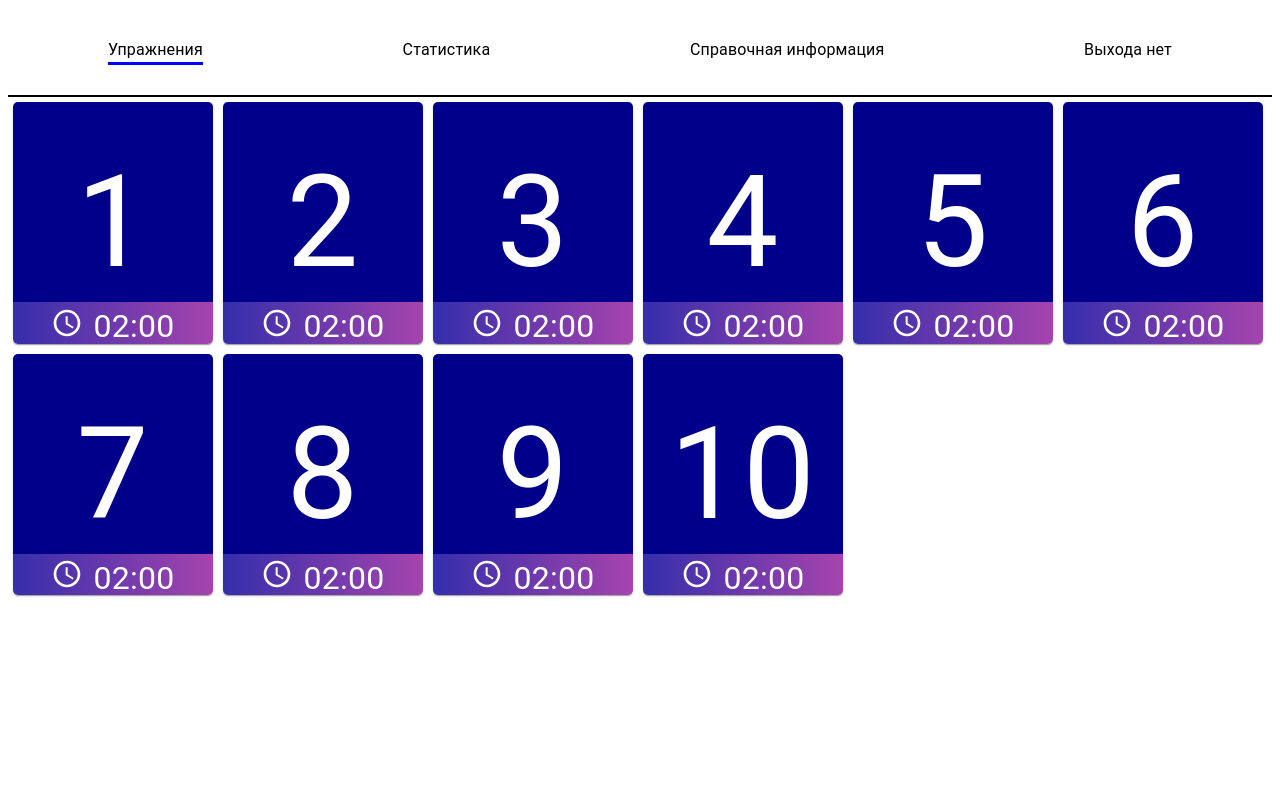
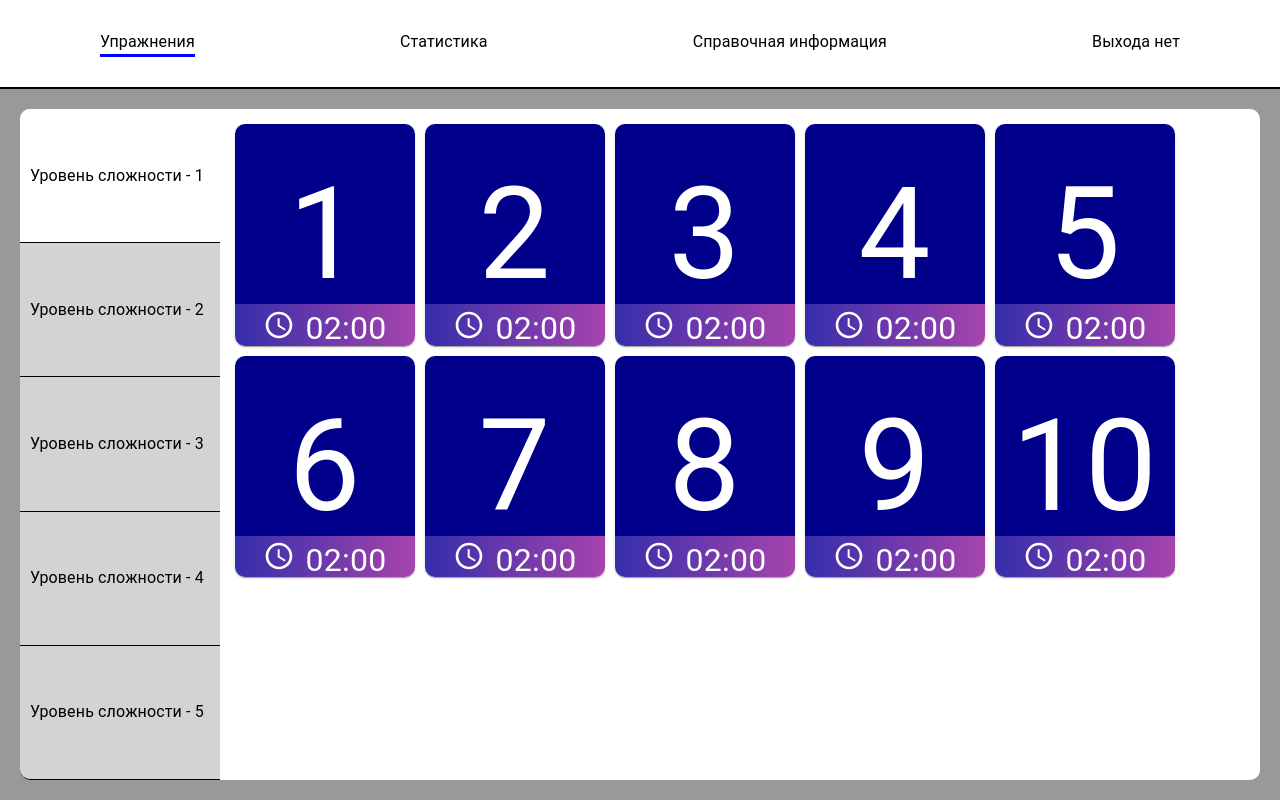
Before and after one commit to krowlexing/keyboard, a React (Vite) app: page /exercises in a window 1280 px wide. Built offline with nearby package versions, Linux system fonts and the light colour scheme.

Commit message:
finish exercises page

```diff
--- a/index.html
+++ b/index.html
@@ -6,8 +6,8 @@
         <meta name="viewport" content="width=device-width, initial-scale=1.0" />
         <title>Vite + React + TS</title>
     </head>
-    <body>
-        <div id="root"></div>
+    <body style="margin: 0">
+        <div id="root" style="margin: 0"></div>
         <script type="module" src="/src/main.tsx"></script>
     </body>
 </html>
--- a/src/components/AppHeader/styles.tsx
+++ b/src/components/AppHeader/styles.tsx
@@ -16,7 +16,7 @@ export const HeaderContainer = styled.div({
     display: "flex",
     justifyContent: "space-between",
     borderBottom: "2px solid black",
-
+    background: "white",
     padding: 30,
     paddingRight: 100,
     paddingLeft: 100,
--- /dev/null
+++ b/src/components/DifficultyLevelPane/DifficultyLevelPane.tsx
@@ -0,0 +1,33 @@
+import { Stack } from "@mui/material";
+import { DifficultyLevelTab } from "../DifficultyLevelTab";
+
+interface Props {
+    selected: number;
+    onTabClick: (diff: number) => void;
+}
+
+export function DifficultyLevelPane(props: Props) {
+    const { selected, onTabClick } = props;
+    let tabs = Array(5)
+        .fill(0)
+        .map((_, i) => (
+            <DifficultyLevelTab
+                level={`${i + 1}`}
+                selected={i == selected - 1}
+                onClick={() => onTabClick(i + 1)}
+                position={i == 0 ? "top" : i == 4 ? "bottom" : undefined}
+            />
+        ));
+
+    return (
+        <Stack
+            direction={"column"}
+            justifyContent={"space-between"}
+            minWidth={200}
+            borderRadius={10}
+            flex={1}
+        >
+            {tabs}
+        </Stack>
+    );
+}
--- /dev/null
+++ b/src/components/DifficultyLevelPane/index.tsx
@@ -0,0 +1 @@
+export { DifficultyLevelPane } from "./DifficultyLevelPane";
--- /dev/null
+++ b/src/components/DifficultyLevelTab/DifficultyLevelTab.tsx
@@ -0,0 +1,18 @@
+import { Tab, Text } from "./styles";
+
+interface Props {
+    position?: "top" | "none" | "bottom";
+    selected?: boolean;
+    level: string;
+    onClick: () => void;
+}
+
+export function DifficultyLevelTab(props: Props) {
+    const { level, selected, position, onClick } = props;
+    const text = `Уровень сложности - ${level}`;
+    return (
+        <Tab selected={selected} position={position} onClick={onClick}>
+            <Text>{text}</Text>
+        </Tab>
+    );
+}
--- /dev/null
+++ b/src/components/DifficultyLevelTab/index.tsx
@@ -0,0 +1 @@
+export { DifficultyLevelTab } from "./DifficultyLevelTab";
--- /dev/null
+++ b/src/components/DifficultyLevelTab/styles.tsx
@@ -0,0 +1,20 @@
+import styled from "@emotion/styled";
+import { Typography } from "@mui/material";
+
+type Props = {
+    selected?: boolean;
+    position?: "top" | "bottom" | "none";
+};
+export const Text = styled(Typography)({});
+
+export const Tab = styled.div(({ selected, position }: Props) => ({
+    borderTopLeftRadius: position == "top" ? 10 : undefined,
+    borderBottomLeftRadius: position == "bottom" ? 10 : undefined,
+    borderBottom: "1px solid black",
+    backgroundColor: !selected ? "lightgray" : "white",
+    display: "flex",
+    flex: 1,
+    alignContent: "center",
+    alignItems: "center",
+    padding: "10px",
+}));
--- a/src/components/LevelCard/LevelCard.tsx
+++ b/src/components/LevelCard/LevelCard.tsx
@@ -1,6 +1,6 @@
 import { Schedule } from "@mui/icons-material";
 import { BigNumber, BottomLine, Container } from "./styles";
-import { Paper, Typography } from "@mui/material";
+import { Paper, Stack, Typography } from "@mui/material";
 
 interface Props {
     bigNumber: string;
@@ -33,7 +33,6 @@ export function LevelCard(props: Props) {
                         sx={{
                             display: "flex",
                             flexDirection: "column",
-                            flexShrink: 1,
                             justifyContent: "center",
                             alignItems: "center",
                             marginBottom: "-0.2em",
--- a/src/components/LevelCard/styles.tsx
+++ b/src/components/LevelCard/styles.tsx
@@ -10,10 +10,10 @@ export const BottomLine = styled.div({
     textAlign: "center",
 });
 export const BigNumber = styled(Typography)({
-    width: "200px",
-    height: "200px",
+    width: "180px",
+    height: "180px",
     textAlign: "center",
-    lineHeight: "240px",
+    lineHeight: "220px",
     fontSize: "8em",
     color: "white",
     backgroundColor: "darkblue",
@@ -22,9 +22,9 @@ export const BigNumber = styled(Typography)({
 });
 
 export const Container = styled(Paper)({
-    borderRadius: 5,
-    display: "flex",
-    flexDirection: "column",
+    borderRadius: 10,
+    display: "block",
     maxWidth: "200px",
+    height: "min-content",
     margin: 5,
 });
--- a/src/components/Skeleton/Skeleton.tsx
+++ b/src/components/Skeleton/Skeleton.tsx
@@ -7,9 +7,26 @@ interface Props {
 export function Skeleton(props: Props) {
     const { children } = props;
     return (
-        <div>
+        <div
+            style={{
+                height: "100vh",
+                backgroundColor: "#999",
+                display: "flex",
+                flexDirection: "column",
+            }}
+        >
             <AppHeader selected="exercises" />
-            {children}
+            <div
+                style={{
+                    display: "flex",
+                    flex: 1,
+                    margin: 20,
+                    background: "white",
+                    borderRadius: 10,
+                }}
+            >
+                {children}
+            </div>
         </div>
     );
 }
--- a/src/pages/Exercises.tsx
+++ b/src/pages/Exercises.tsx
@@ -1,19 +1,38 @@
 import { Container, Stack } from "@mui/material";
 import { LevelCard } from "../components/LevelCard";
 import { Skeleton } from "../components/Skeleton";
+import { DifficultyLevelPane } from "../components/DifficultyLevelPane";
+import { useState } from "react";
 
 interface Props {}
 
 export function Exercises(props: Props) {
+    const [difficulty, setDifficulty] = useState(1);
+
     let examples = Array(10)
         .fill(0)
         .map((_, i) => <LevelCard time="02:00" bigNumber={`${i + 1}`} />);
 
     return (
         <Skeleton>
-            <Stack direction={"row"} flexWrap={"wrap"}>
-                {examples}
+            {/* <Stack direction="column" flex={1} sx={{ background: "green" }}> */}
+            <Stack direction="row" flex={1}>
+                <DifficultyLevelPane
+                    selected={difficulty}
+                    onTabClick={setDifficulty}
+                />
+                <Stack
+                    direction={"row"}
+                    flexWrap={"wrap"}
+                    justifyContent={"start"}
+                    alignItems={"start"}
+                    height="min-content"
+                    margin="10px"
+                >
+                    {examples}
+                </Stack>
             </Stack>
+            {/* </Stack> */}
         </Skeleton>
     );
 }
```
Also changed, not shown: src/components/DifficultyLevelPane/styles.tsx (added).
